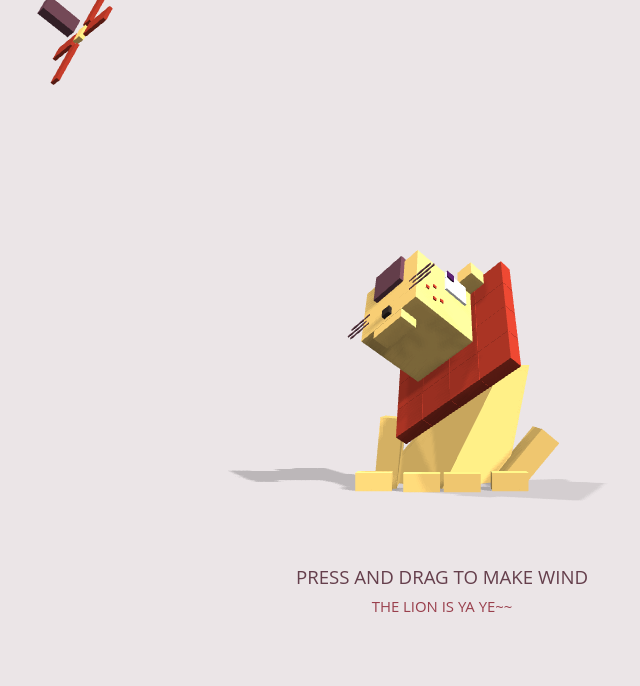
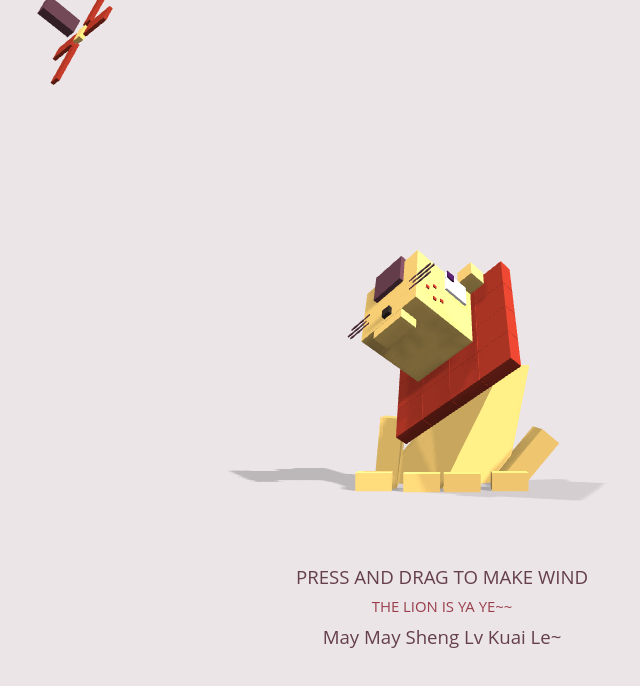
Before and after one commit to TedEva/TedEva.github.io, a plain HTML site: page lion/index.html in a window 1280 px wide. Shown: the whole page, without its empty margins (198-838 px from the left). Drawn offline with Linux system fonts and the light colour scheme; animation ran at ten frames a second.

Commit message:
提交更新

```diff
--- a/lion/index.html
+++ b/lion/index.html
@@ -62,6 +62,11 @@ html {
     -ms-user-select:none; /*IE10*/
     user-select:none;
 }
+#instructions b{
+    font-weight: normal;
+    text-transform: none;
+    text-transform: capitalize;
+}
 </style>
 <script src='three.min.js'></script>
 <script src='OrbitControls.js'></script>
@@ -69,7 +74,8 @@ html {
 
 <body>
     <div id="world"></div>
-    <div id="instructions">Press and drag to make wind<br/><span class="lightInstructions">The lion is ya ye~~</span></div>
+    <div id="instructions">Press and drag to make wind<br/><span class="lightInstructions">The lion is ya ye~~</span><br/><b>May May Sheng Lv Kuai Le~</b></div>
+
     <script>
 
             //THREEJS RELATED VARIABLES
```
